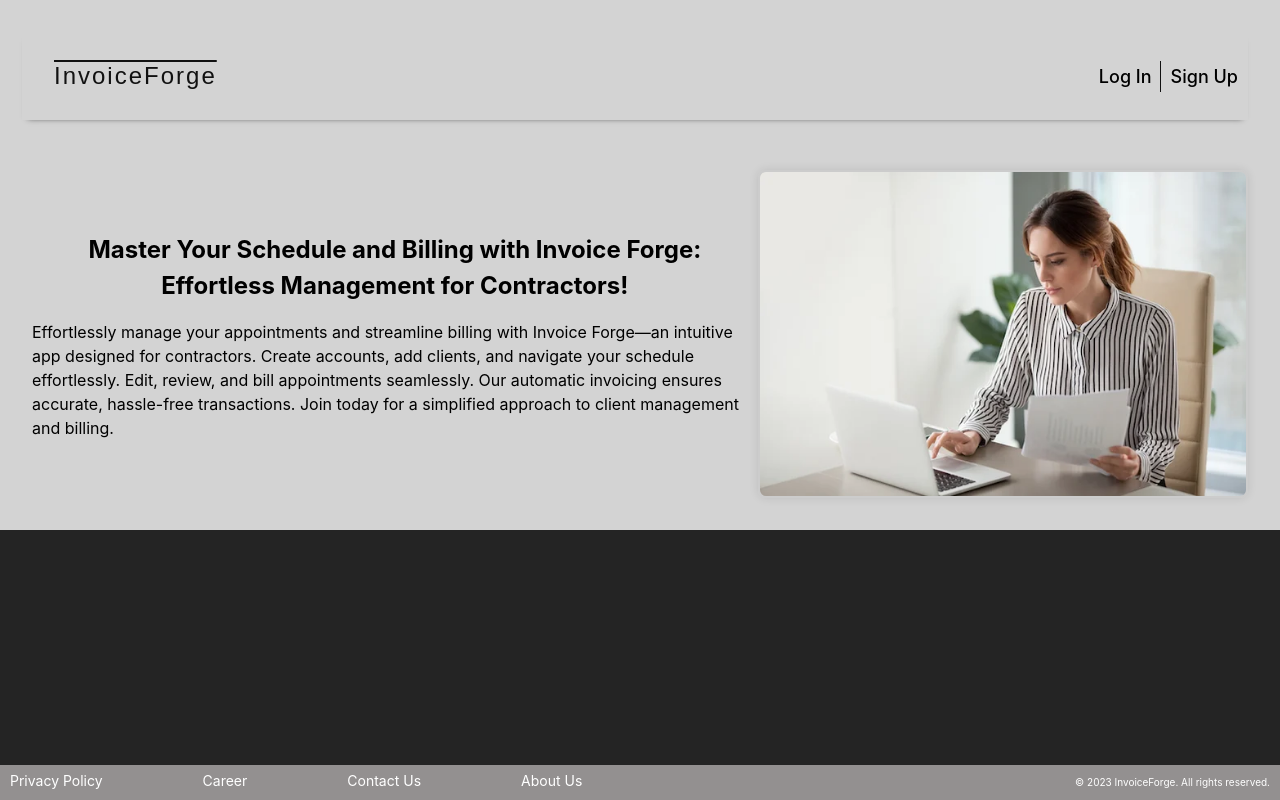
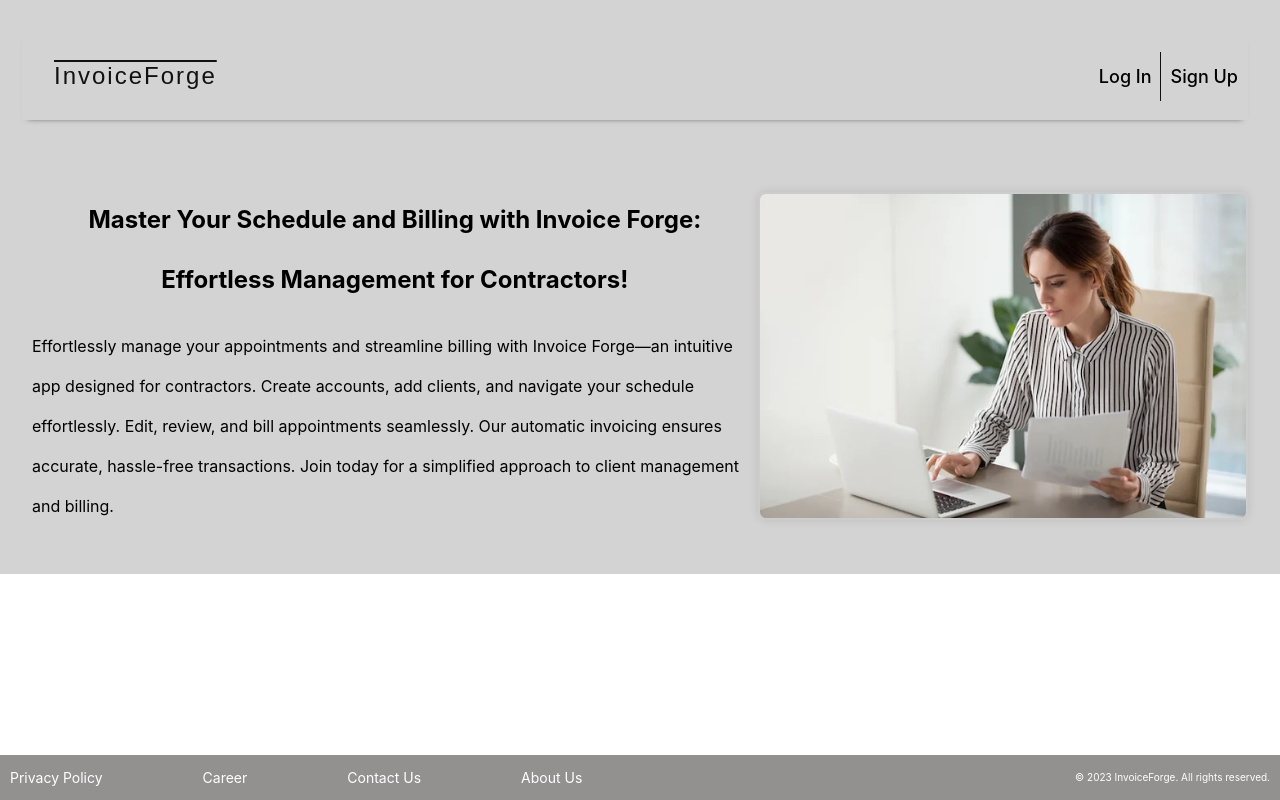
Before and after one commit to onipedeo/InvoiceForge, a React (Vite) app in the folder frontend/: page / in a window 1280 px wide. Built offline with nearby package versions, Linux system fonts and the light colour scheme; no server answers.

Commit message:
adjust css to fix styling issues

```diff
--- a/frontend/src/App.css
+++ b/frontend/src/App.css
@@ -4,7 +4,7 @@ html, body {
 }
 
 #root {
-  /* height: 100%; */
+  /* height: 100%;  */
   /* width: 100%; */
   /* max-width: 1280px; */
   margin: 0 auto;
--- a/frontend/src/index.css
+++ b/frontend/src/index.css
@@ -1,11 +1,11 @@
 :root {
   font-family: Inter, system-ui, Avenir, Helvetica, Arial, sans-serif;
-  line-height: 1.5;
+  line-height: 2.5;
   font-weight: 400;
 
-  color-scheme: light dark;
+  /* color-scheme: light dark;
   color: black;
-  background-color: #242424;
+  background-color: #242424; */
 
   font-synthesis: none;
   text-rendering: optimizeLegibility;
```
